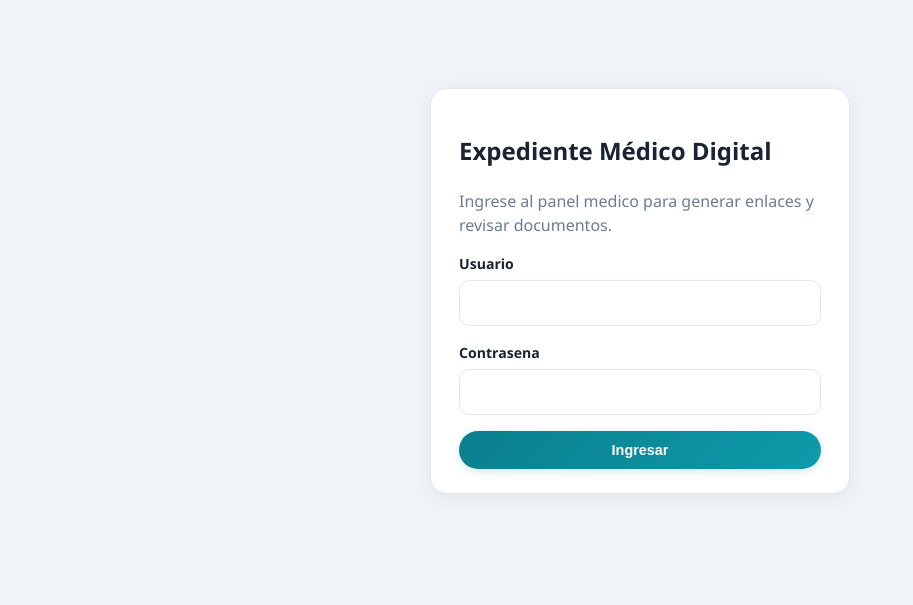
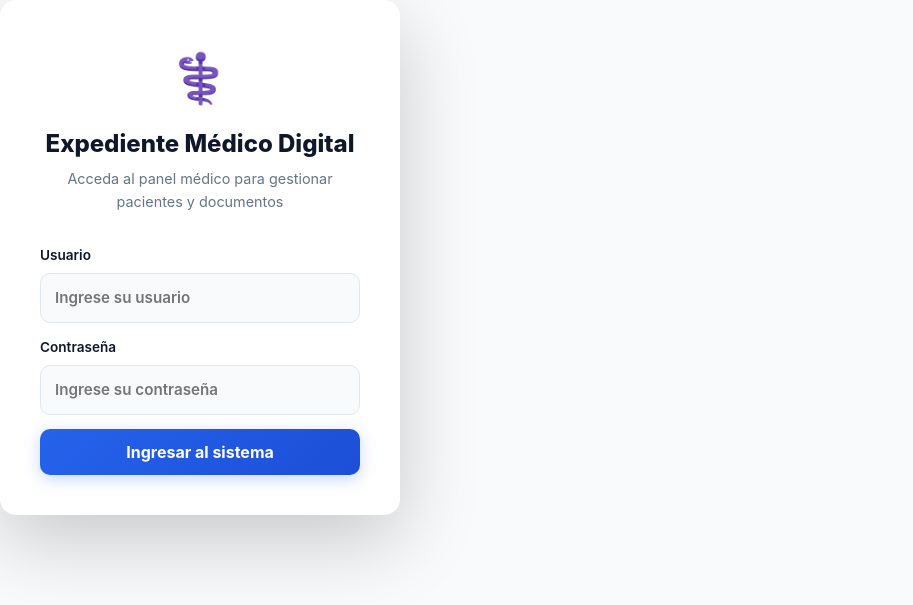
Before and after one commit to kalipso-kalimba/Expediente-Medico-Digital, a FastAPI app: page / in a window 1280 px wide. Shown: the top 605 px of the page, without its empty margins (0-913 px from the left). Run offline with FastAPI, Linux system fonts and the light colour scheme; parts of the project's set-up code (start-up, migrations or seed data) failed here and were passed over.

Commit message:
feat: login page rediseñada con estilo profesional y header blanco

```diff
--- a/static/styles.css
+++ b/static/styles.css
@@ -1,33 +1,40 @@
 :root {
-  --primary: #0a7e8c;
-  --primary-dark: #065a65;
-  --primary-light: #e0f7fa;
-  --accent: #f5a623;
-  --success: #27ae60;
-  --danger: #e74c3c;
-  --danger-dark: #c0392b;
-  --bg: #f0f4f8;
+  --primary: #2563eb;
+  --primary-dark: #1d4ed8;
+  --primary-light: #dbeafe;
+  --primary-bg: #eff6ff;
+  --accent: #f59e0b;
+  --success: #16a34a;
+  --success-light: #dcfce7;
+  --danger: #dc2626;
+  --danger-light: #fee2e2;
+  --danger-dark: #b91c1c;
+  --bg: #f8fafc;
   --card: #ffffff;
-  --ink: #1a2332;
-  --muted: #6b7c93;
+  --ink: #0f172a;
+  --muted: #64748b;
   --line: #e2e8f0;
-  --card-shadow: 0 4px 20px rgba(0, 0, 0, .06);
-  --card-hover: 0 8px 32px rgba(0, 0, 0, .10);
-  --radius: 16px;
-  --radius-sm: 10px;
-  --transition: .25s cubic-bezier(.4, 0, .2, 1);
-  font-family: 'Segoe UI', system-ui, -apple-system, sans-serif;
+  --card-shadow: 0 1px 3px rgba(0,0,0,.06), 0 1px 2px rgba(0,0,0,.04);
+  --card-hover: 0 10px 40px rgba(0,0,0,.08), 0 2px 8px rgba(0,0,0,.04);
+  --radius: 12px;
+  --radius-sm: 8px;
+  --radius-xs: 6px;
+  --transition: .2s ease;
+  font-family: 'Inter', 'Segoe UI', system-ui, -apple-system, sans-serif;
 }
 
 [data-theme="dark"] {
-  --bg: #0f1923;
-  --card: #1a2d3d;
-  --ink: #e2eaf1;
-  --muted: #8a9fb0;
-  --primary-light: #1a3a45;
-  --line: #2a4052;
-  --card-shadow: 0 4px 20px rgba(0, 0, 0, .3);
-  --card-hover: 0 8px 32px rgba(0, 0, 0, .4);
+  --bg: #0b1120;
+  --card: #1a2332;
+  --ink: #e2e8f0;
+  --muted: #94a3b8;
+  --primary-light: #1e3a5f;
+  --primary-bg: #0f1d33;
+  --line: #1e293b;
+  --card-shadow: 0 1px 3px rgba(0,0,0,.2), 0 1px 2px rgba(0,0,0,.15);
+  --card-hover: 0 10px 40px rgba(0,0,0,.3), 0 2px 8px rgba(0,0,0,.15);
+  --success-light: #052e16;
+  --danger-light: #450a0a;
 }
 
 * { box-sizing: border-box; }
@@ -36,205 +43,266 @@ body {
   margin: 0;
   background: var(--bg);
   color: var(--ink);
-  font-family: 'Segoe UI', system-ui, -apple-system, sans-serif;
-  line-height: 1.5;
+  line-height: 1.6;
   transition: background var(--transition), color var(--transition);
+  -webkit-font-smoothing: antialiased;
 }
 
-.shell { width: min(1120px, calc(100% - 32px)); margin: 0 auto; padding: 24px 0; }
+.shell { width: min(1200px, calc(100% - 40px)); margin: 0 auto; padding: 28px 0; }
 
+/* ── Login Page ── */
+.login-page {
+  min-height: 100vh;
+  display: flex;
+  align-items: center;
+  justify-content: center;
+  background: linear-gradient(135deg, #1e40af 0%, #3b82f6 100%);
+  padding: 20px;
+}
+.login-card {
+  background: white;
+  border-radius: 16px;
+  padding: 40px;
+  width: 100%;
+  max-width: 400px;
+  box-shadow: 0 25px 80px rgba(0,0,0,.2);
+}
+.login-card h1 {
+  font-size: 1.5rem;
+  font-weight: 800;
+  color: #0f172a;
+  margin: 0 0 4px;
+  text-align: center;
+}
+.login-card .subtitle {
+  color: #64748b;
+  text-align: center;
+  margin: 0 0 32px;
+  font-size: .9rem;
+}
+.login-card label { color: #0f172a; font-size: .85rem; font-weight: 600; }
+.login-card input {
+  border: 1.5px solid #e2e8f0;
+  border-radius: 10px;
+  padding: 12px 14px;
+  font-size: .95rem;
+  background: #f8fafc;
+  transition: all .2s;
+}
+.login-card input:focus {
+  border-color: #2563eb;
+  box-shadow: 0 0 0 3px rgba(37,99,235,.12);
+  background: white;
+}
+.login-card button {
+  width: 100%;
+  padding: 13px;
+  border: 0;
+  border-radius: 10px;
+  background: linear-gradient(135deg, #2563eb, #1d4ed8);
+  color: white;
+  font-weight: 700;
+  font-size: 1rem;
+  cursor: pointer;
+  transition: all .2s;
+  box-shadow: 0 4px 16px rgba(37,99,235,.25);
+}
+.login-card button:hover { transform: translateY(-1px); box-shadow: 0 6px 24px rgba(37,99,235,.35); }
+.login-logo {
+  text-align: center;
+  margin-bottom: 8px;
+}
+.login-logo .icon {
+  font-size: 3rem;
+  display: block;
+  margin-bottom: 8px;
+}
+
+/* ── Header ── */
 .topbar {
-  background: linear-gradient(135deg, #065a65 0%, #0a7e8c 50%, #0d9bab 100%);
+  background: white;
+  border: 1px solid var(--line);
   border-radius: var(--radius);
-  padding: 20px 28px;
-  margin-bottom: 20px;
+  padding: 16px 24px;
+  margin-bottom: 24px;
   display: flex;
   justify-content: space-between;
   align-items: center;
   gap: 16px;
   flex-wrap: wrap;
-  box-shadow: 0 4px 24px rgba(10, 126, 140, .25);
+  box-shadow: var(--card-shadow);
 }
 .topbar h1 {
   margin: 0;
-  font-size: 1.35rem;
-  color: white;
-  font-weight: 700;
-  letter-spacing: -.02em;
+  font-size: 1.2rem;
+  color: var(--ink);
+  font-weight: 800;
+  letter-spacing: -.03em;
 }
-.topbar .muted { color: rgba(255,255,255,.75); font-size: .85rem; margin: 2px 0 0; }
-.topbar .muted .badge { background: rgba(255,255,255,.2); color: white; font-size: .65rem; padding: 2px 10px; border-radius: 999px; font-weight: 700; text-transform: uppercase; }
+.topbar h1::before { content: "⚕️"; margin-right: 8px; }
+.topbar .muted { color: var(--muted); font-size: .82rem; margin: 2px 0 0; }
+.topbar .muted .badge { background: var(--primary); color: white; font-size: .6rem; padding: 2px 10px; border-radius: 999px; font-weight: 700; text-transform: uppercase; letter-spacing: .05em; }
 
-.topbar-actions { display: flex; gap: 8px; align-items: center; flex-wrap: wrap; }
-.topbar-actions .buttonlink { background: rgba(255,255,255,.15); color: white; border: 1px solid rgba(255,255,255,.1); }
-.topbar-actions .buttonlink:hover { background: rgba(255,255,255,.25); }
-.topbar-actions form button { background: rgba(255,255,255,.15); border: 1px solid rgba(255,255,255,.1); }
-.topbar-actions form button:hover { background: rgba(255,255,255,.25); }
+.topbar-actions { display: flex; gap: 6px; align-items: center; flex-wrap: wrap; }
+.topbar-actions .buttonlink { background: var(--bg); color: var(--muted); border: 1px solid var(--line); font-size: .82rem; padding: 7px 14px; }
+.topbar-actions .buttonlink:hover { background: var(--primary); color: white; border-color: var(--primary); }
+.topbar-actions form button { background: var(--bg); color: var(--muted); border: 1px solid var(--line); font-size: .82rem; padding: 7px 14px; box-shadow: none; }
+.topbar-actions form button:hover { background: var(--danger); color: white; border-color: var(--danger); }
 
 .theme-toggle {
-  background: rgba(255,255,255,.15);
-  border: 1px solid rgba(255,255,255,.1);
-  color: white;
+  background: var(--bg);
+  border: 1px solid var(--line);
+  color: var(--muted);
   cursor: pointer;
-  padding: 8px 14px;
+  padding: 7px 14px;
   border-radius: 999px;
   font-size: .82rem;
-  font-weight: 700;
-  transition: background var(--transition);
+  font-weight: 600;
+  transition: all var(--transition);
   display: inline-flex;
   align-items: center;
   gap: 6px;
+  box-shadow: none;
 }
-.theme-toggle:hover { background: rgba(255,255,255,.25); }
+.theme-toggle:hover { background: var(--primary); color: white; border-color: var(--primary); }
 
-.tabs { display: flex; flex-wrap: wrap; gap: 8px; margin-bottom: 20px; }
+/* ── Tabs / Nav ── */
+.tabs { display: flex; flex-wrap: wrap; gap: 6px; margin-bottom: 24px; }
 .buttonlink {
   display: inline-flex;
   align-items: center;
   justify-content: center;
   border-radius: 999px;
-  padding: 10px 18px;
+  padding: 9px 18px;
   background: var(--card);
-  color: var(--primary);
-  font-weight: 700;
-  font-size: .88rem;
+  color: var(--muted);
+  font-weight: 600;
+  font-size: .85rem;
   text-decoration: none;
   border: 1px solid var(--line);
   transition: all var(--transition);
-  box-shadow: var(--card-shadow);
 }
-.buttonlink:hover { border-color: var(--primary); color: var(--primary); background: var(--primary-light); }
-.buttonlink.active { background: var(--primary); color: white; border-color: var(--primary); box-shadow: 0 2px 12px rgba(10,126,140,.3); }
+.buttonlink:hover { border-color: var(--primary); color: var(--primary); background: var(--primary-bg); }
+.buttonlink.active { background: var(--primary); color: white; border-color: var(--primary); box-shadow: 0 2px 8px rgba(37,99,235,.2); font-weight: 700; }
 
+/* ── Cards ── */
 .card {
   background: var(--card);
   border: 1px solid var(--line);
   border-radius: var(--radius);
   box-shadow: var(--card-shadow);
-  padding: 24px 28px;
-  margin-bottom: 20px;
+  padding: 24px;
+  margin-bottom: 24px;
   transition: box-shadow var(--transition), background var(--transition), border-color var(--transition);
 }
-.card:hover { box-shadow: var(--card-hover); }
-.card h2 { font-size: 1.05rem; font-weight: 700; margin: 0 0 16px; color: var(--ink); }
+.card h2 { font-size: 1rem; font-weight: 700; margin: 0 0 16px; color: var(--ink); letter-spacing: -.02em; }
 .card-header { display: flex; justify-content: space-between; align-items: center; gap: 12px; margin-bottom: 16px; flex-wrap: wrap; }
 .card-header h2 { margin: 0; }
 
-.stats-grid { display: grid; grid-template-columns: repeat(4, 1fr); gap: 16px; margin-bottom: 20px; }
+/* ── Stats Grid ── */
+.stats-grid { display: grid; grid-template-columns: repeat(4, 1fr); gap: 16px; margin-bottom: 24px; }
 .stat-card {
   background: var(--card);
   border: 1px solid var(--line);
   border-radius: var(--radius);
-  padding: 20px 22px;
+  padding: 20px;
   box-shadow: var(--card-shadow);
   transition: all var(--transition);
-  position: relative;
-  overflow: hidden;
 }
-.stat-card::before {
-  content: '';
-  position: absolute;
-  top: 0; left: 0; right: 0;
-  height: 4px;
-  border-radius: var(--radius) var(--radius) 0 0;
-}
-.stat-card:nth-child(1)::before { background: linear-gradient(90deg, #0a7e8c, #0d9bab); }
-.stat-card:nth-child(2)::before { background: linear-gradient(90deg, #27ae60, #2ecc71); }
-.stat-card:nth-child(3)::before { background: linear-gradient(90deg, #f5a623, #f7c948); }
-.stat-card:nth-child(4)::before { background: linear-gradient(90deg, #e74c3c, #ec7063); }
 .stat-card:hover { box-shadow: var(--card-hover); transform: translateY(-2px); }
-.stat-card .stat-value { font-size: 2rem; font-weight: 800; margin: 0 0 2px; }
-.stat-card:nth-child(1) .stat-value { color: #0a7e8c; }
-.stat-card:nth-child(2) .stat-value { color: #27ae60; }
-.stat-card:nth-child(3) .stat-value { color: #f5a623; }
-.stat-card:nth-child(4) .stat-value { color: #e74c3c; }
-.stat-card .stat-label { font-size: .78rem; color: var(--muted); font-weight: 600; text-transform: uppercase; letter-spacing: .04em; margin: 0; }
-.stat-card .stat-icon { font-size: 1.6rem; margin-bottom: 8px; display: block; }
+.stat-card .stat-value { font-size: 1.75rem; font-weight: 800; margin: 0; }
+.stat-card .stat-label { font-size: .75rem; color: var(--muted); font-weight: 600; text-transform: uppercase; letter-spacing: .05em; margin: 4px 0 0; }
+.stat-card .stat-icon { font-size: 1.5rem; margin-bottom: 8px; display: block; }
+.stat-card:nth-child(1) .stat-value { color: #2563eb; }
+.stat-card:nth-child(2) .stat-value { color: #16a34a; }
+.stat-card:nth-child(3) .stat-value { color: #d97706; }
+.stat-card:nth-child(4) .stat-value { color: #dc2626; }
 
+/* ── Timeline ── */
 .timeline { position: relative; padding-left: 28px; }
 .timeline::before {
-  content: ''; position: absolute; left: 9px; top: 6px; bottom: 6px;
+  content: ''; position: absolute; left: 9px; top: 8px; bottom: 8px;
   width: 2px; background: var(--line); border-radius: 2px;
 }
-.timeline-item { position: relative; margin-bottom: 18px; }
+.timeline-item { position: relative; margin-bottom: 20px; }
+.timeline-item:last-child { margin-bottom: 0; }
 .timeline-item::before {
-  content: ''; position: absolute; left: -22px; top: 5px;
-  width: 12px; height: 12px; border-radius: 50%;
-  background: var(--primary); border: 3px solid var(--card);
+  content: ''; position: absolute; left: -22px; top: 6px;
+  width: 10px; height: 10px; border-radius: 50%;
+  background: var(--primary); border: 2px solid var(--card);
   box-shadow: 0 0 0 2px var(--primary);
 }
-.timeline-item .time { font-size: .78rem; color: var(--muted); margin-bottom: 2px; }
-.timeline-item .desc { font-weight: 700; font-size: .92rem; }
-.timeline-item .detail { font-size: .84rem; color: var(--muted); }
+.timeline-item .time { font-size: .75rem; color: var(--muted); margin-bottom: 2px; font-weight: 500; }
+.timeline-item .desc { font-weight: 700; font-size: .9rem; }
+.timeline-item .detail { font-size: .82rem; color: var(--muted); }
 
-.toast-container { position: fixed; top: 20px; right: 20px; z-index: 9999; display: grid; gap: 10px; max-width: 380px; }
+/* ── Toasts ── */
+.toast-container { position: fixed; top: 20px; right: 20px; z-index: 9999; display: grid; gap: 8px; max-width: 360px; }
 .toast {
-  padding: 14px 22px; border-radius: var(--radius-sm);
-  box-shadow: 0 8px 32px rgba(0,0,0,.18);
-  font-weight: 700; font-size: .9rem;
-  animation: toastIn .35s ease-out forwards;
+  padding: 14px 20px; border-radius: var(--radius-sm);
+  box-shadow: 0 8px 32px rgba(0,0,0,.15);
+  font-weight: 600; font-size: .88rem;
+  animation: toastIn .3s ease-out forwards;
   display: flex; align-items: center; gap: 10px;
-  transition: opacity .3s;
+  line-height: 1.4;
 }
-.toast.toast-out { animation: toastOut .3s ease-in forwards; }
-.toast-success { background: #27ae60; color: white; }
-.toast-error { background: #e74c3c; color: white; }
-.toast-info { background: var(--primary); color: white; }
+.toast.toast-out { animation: toastOut .25s ease-in forwards; }
+.toast-success { background: #16a34a; color: white; }
+.toast-error { background: #dc2626; color: white; }
+.toast-info { background: #2563eb; color: white; }
 
-@keyframes toastIn { from { transform: translateX(100%); opacity: 0; } to { transform: translateX(0); opacity: 1; } }
-@keyframes toastOut { from { transform: translateX(0); opacity: 1; } to { transform: translateX(100%); opacity: 0; } }
+@keyframes toastIn { from { transform: translateX(80px); opacity: 0; } to { transform: translateX(0); opacity: 1; } }
+@keyframes toastOut { from { transform: translateX(0); opacity: 1; } to { transform: translateX(80px); opacity: 0; } }
 
-.actions { display: flex; flex-wrap: wrap; gap: 8px; align-items: center; }
-.actions .buttonlink { padding: 7px 14px; font-size: .82rem; }
-.actions form button { padding: 7px 14px; font-size: .82rem; }
+/* ── Buttons & Forms ── */
+button, .btn {
+  border: 0;
+  border-radius: 999px;
+  padding: 10px 20px;
+  background: var(--primary);
+  color: white;
+  font-weight: 600;
+  font-size: .88rem;
+  cursor: pointer;
+  transition: all var(--transition);
+  font-family: inherit;
+}
+button:hover { background: var(--primary-dark); box-shadow: 0 4px 12px rgba(37,99,235,.25); }
+.secondary { background: var(--muted); }
+.secondary:hover { background: #475569; }
+.danger { background: var(--danger); }
+.danger:hover { background: var(--danger-dark); }
+.small { padding: 6px 14px; font-size: .8rem; }
+.inline-form { display: inline-flex; margin: 0; }
 
 input, select, textarea {
   width: 100%;
   border: 1.5px solid var(--line);
   border-radius: var(--radius-sm);
-  padding: 11px 14px;
+  padding: 10px 14px;
   font: inherit;
-  font-size: .92rem;
+  font-size: .9rem;
   background: var(--card);
   color: var(--ink);
-  transition: border-color var(--transition), box-shadow var(--transition), background var(--transition);
+  transition: border-color var(--transition), box-shadow var(--transition);
 }
-input:focus, select:focus, textarea:focus { outline: none; border-color: var(--primary); box-shadow: 0 0 0 3px rgba(10,126,140,.12); }
+input:focus, select:focus, textarea:focus { outline: none; border-color: var(--primary); box-shadow: 0 0 0 3px rgba(37,99,235,.1); }
 
-label { display: grid; gap: 6px; font-weight: 700; font-size: .88rem; color: var(--ink); }
+label { display: grid; gap: 6px; font-weight: 600; font-size: .85rem; color: var(--ink); }
 
-button {
-  border: 0;
-  border-radius: 999px;
-  padding: 11px 22px;
-  background: linear-gradient(135deg, var(--primary), #0d9bab);
-  color: white;
-  font-weight: 700;
-  font-size: .9rem;
-  cursor: pointer;
-  transition: all var(--transition);
-  box-shadow: 0 2px 8px rgba(10,126,140,.2);
-}
-button:hover { transform: translateY(-1px); box-shadow: 0 4px 16px rgba(10,126,140,.3); }
-button:active { transform: translateY(0); }
+.actions { display: flex; flex-wrap: wrap; gap: 6px; align-items: center; }
+.actions .buttonlink { padding: 6px 14px; font-size: .8rem; border-radius: 999px; }
+.actions form button, .actions .btn { padding: 6px 14px; font-size: .8rem; border-radius: 999px; }
 
-.secondary { background: #526170; box-shadow: none; }
-.secondary:hover { background: #3f4e5c; box-shadow: none; }
-
-.danger { background: var(--danger); box-shadow: 0 2px 8px rgba(231,76,60,.2); }
-.danger:hover { background: var(--danger-dark); box-shadow: 0 4px 16px rgba(231,76,60,.3); }
-
-.small { padding: 7px 14px; font-size: .82rem; }
-.inline-form { display: inline-flex; margin: 0; }
-
+/* ── Status / Badge ── */
 .status {
   display: inline-block;
   border-radius: 999px;
-  padding: 4px 12px;
-  font-weight: 700;
-  font-size: .78rem;
-  background: #e8f8ee;
-  color: #1a7d36;
+  padding: 3px 10px;
+  font-weight: 600;
+  font-size: .75rem;
+  background: var(--success-light);
+  color: var(--success);
 }
 .badge {
   display: inline-block;
@@ -242,78 +310,87 @@ button:active { transform: translateY(0); }
   background: var(--primary);
   color: white;
   padding: 2px 10px;
-  font-size: .7rem;
+  font-size: .65rem;
   font-weight: 700;
   text-transform: uppercase;
+  letter-spacing: .03em;
   vertical-align: middle;
 }
 
 .grid { display: grid; gap: 20px; }
 .two { grid-template-columns: repeat(2, minmax(0, 1fr)); }
 .three { grid-template-columns: repeat(3, minmax(0, 1fr)); }
-.stack { display: grid; gap: 16px; }
+.stack { display: grid; gap: 14px; }
+.searchbar { display: grid; grid-template-columns: minmax(0, 1fr) auto; gap: 14px; align-items: end; }
 
-.searchbar { display: grid; grid-template-columns: minmax(0, 1fr) auto; gap: 14px; align-items: end; }
-.empty { color: var(--muted); font-weight: 600; margin: 20px 0 0; text-align: center; padding: 20px; background: var(--bg); border-radius: var(--radius-sm); }
+.empty {
+  color: var(--muted); font-weight: 500; margin: 16px 0 0;
+  text-align: center; padding: 24px; background: var(--bg);
+  border-radius: var(--radius-sm); font-size: .88rem;
+}
 .muted { color: var(--muted); }
-.error { color: var(--danger); font-weight: 700; }
-.success { color: var(--success); font-weight: 700; }
-.narrow { max-width: 420px; margin: 8vh auto; }
+.error { color: var(--danger); font-weight: 600; }
+.success { color: var(--success); font-weight: 600; }
+.narrow { max-width: 400px; margin: 0 auto; }
 .center { text-align: center; }
 
-.tablewrap { overflow-x: auto; border-radius: var(--radius-sm); border: 1px solid var(--line); }
+/* ── Tables ── */
+.tablewrap {
+  overflow-x: auto;
+  border: 1px solid var(--line);
+  border-radius: var(--radius-sm);
+}
 table { width: 100%; border-collapse: collapse; }
 th {
   text-align: left;
-  padding: 12px 14px;
-  font-size: .75rem;
+  padding: 10px 14px;
+  font-size: .72rem;
   text-transform: uppercase;
   letter-spacing: .06em;
   color: var(--muted);
   font-weight: 700;
   background: var(--bg);
   border-bottom: 1px solid var(--line);
+  white-space: nowrap;
 }
-td { padding: 12px 14px; border-bottom: 1px solid var(--line); vertical-align: top; font-size: .9rem; }
+td { padding: 10px 14px; border-bottom: 1px solid var(--line); vertical-align: top; font-size: .88rem; }
 tr:last-child td { border-bottom: none; }
-tr:hover td { background: rgba(10,126,140,.03); }
-a { color: var(--primary); font-weight: 700; text-decoration: none; transition: color var(--transition); }
+tr:hover td { background: var(--primary-bg); }
+a { color: var(--primary); font-weight: 600; text-decoration: none; transition: color var(--transition); }
 a:hover { color: var(--primary-dark); text-decoration: underline; }
-small { color: var(--muted); font-size: .82rem; }
+small { color: var(--muted); font-size: .8rem; }
 
+/* ── Hero ── */
 .hero {
-  background: linear-gradient(135deg, #065a65 0%, #0a7e8c 100%);
+  background: linear-gradient(135deg, #1e40af 0%, #3b82f6 100%);
   border-radius: var(--radius);
-  padding: 32px 36px;
+  padding: 28px 32px;
   color: white;
-  box-shadow: 0 4px 24px rgba(10,126,140,.25);
-  margin-bottom: 20px;
+  box-shadow: 0 4px 20px rgba(37,99,235,.2);
+  margin-bottom: 24px;
 }
 
+/* ── Form Fields ── */
 .question, fieldset {
   border: 1.5px solid var(--line);
   border-radius: var(--radius-sm);
-  padding: 18px;
-  margin: 16px 0;
+  padding: 16px;
+  margin: 14px 0;
   transition: border-color var(--transition);
 }
-.question span, legend { font-weight: 700; margin-bottom: 10px; display: block; font-size: .9rem; }
-.question label, fieldset label, .declaration { display: inline-flex; align-items: center; gap: 8px; margin-right: 16px; font-weight: 600; }
+.question span, legend { font-weight: 700; margin-bottom: 8px; display: block; font-size: .88rem; color: var(--ink); }
+.question label, fieldset label, .declaration { display: inline-flex; align-items: center; gap: 8px; margin-right: 14px; font-weight: 500; font-size: .85rem; }
 .question input, fieldset input, .declaration input { width: auto; }
 .conditional { display: none; margin-bottom: 14px; }
 .conditional.show { display: grid; }
 .hidden { display: none !important; }
-
 .lookup-box {
-  display: grid;
-  align-content: end;
-  gap: 8px;
   padding: 14px;
   border: 1.5px dashed var(--line);
   border-radius: var(--radius-sm);
-  background: var(--primary-light);
+  background: var(--primary-bg);
 }
-.lookup-box p { margin: 0; font-size: .88rem; }
+.lookup-box p { margin: 0; font-size: .85rem; color: var(--muted); }
 
 .image-card { max-width: 900px; margin-left: auto; margin-right: auto; }
 .id-image { display: block; width: 100%; max-height: 70vh; object-fit: contain; border: 1px solid var(--line); border-radius: var(--radius-sm); background: var(--bg); margin: 16px 0; }
@@ -322,16 +399,17 @@ small { color: var(--muted); font-size: .82rem; }
   .stats-grid { grid-template-columns: repeat(2, 1fr); }
 }
 @media (max-width: 760px) {
-  .shell { padding: 12px 0; }
+  .shell { padding: 16px 0; }
   .card, .hero { border-radius: var(--radius-sm); padding: 18px; }
   .two, .three { grid-template-columns: 1fr; }
   .stats-grid { grid-template-columns: repeat(2, 1fr); gap: 10px; }
-  .stat-card { padding: 14px 16px; }
-  .stat-card .stat-value { font-size: 1.5rem; }
-  .topbar { padding: 16px 18px; flex-direction: column; align-items: flex-start; }
+  .stat-card { padding: 16px; }
+  .stat-card .stat-value { font-size: 1.4rem; }
+  .topbar { padding: 14px 18px; flex-direction: column; align-items: flex-start; }
   .topbar-actions { width: 100%; }
   .searchbar { grid-template-columns: 1fr; }
   .question label, fieldset label { display: flex; margin: 8px 0; }
   button { width: 100%; min-height: 44px; }
-  .actions .buttonlink, .actions form button { width: auto; }
+  .actions .buttonlink, .actions .btn, .actions form button { width: auto; min-height: auto; }
+  .login-card { padding: 28px 24px; }
 }
--- a/templates/base.html
+++ b/templates/base.html
@@ -6,11 +6,13 @@
   <title>{{ title or "Expediente Médico Digital" }}</title>
   <link rel="stylesheet" href="/static/styles.css">
 </head>
-<body>
+<body{% block body_attrs %}{% endblock %}>
   <div id="toast-container" class="toast-container"></div>
+  {% block body_content %}
   <main class="shell">
     {% block content %}{% endblock %}
   </main>
+  {% endblock %}
   <script src="/static/app.js"></script>
 </body>
 </html>
--- a/templates/login.html
+++ b/templates/login.html
@@ -1,15 +1,17 @@
 {% extends "base.html" %}
-{% block content %}
-<section class="card narrow">
+{% block body_attrs %}class="login-page"{% endblock %}
+{% block body_content %}
+<div class="login-card">
+  <div class="login-logo"><span class="icon">⚕️</span></div>
   <h1>Expediente Médico Digital</h1>
-  <p class="muted">Ingrese al panel medico para generar enlaces y revisar documentos.</p>
-  {% if error %}<p class="error">{{ error }}</p>{% endif %}
-  {% if msg == 'password_changed' %}<p class="success">Contrase&ntilde;a actualizada correctamente. Inicie sesi&oacute;n nuevamente.</p>{% endif %}
+  <p class="subtitle">Acceda al panel médico para gestionar pacientes y documentos</p>
+  {% if error %}<p class="error" style="text-align:center;margin-bottom:16px;color:#dc2626;">{{ error }}</p>{% endif %}
+  {% if msg == 'password_changed' %}<p class="success" style="text-align:center;margin-bottom:16px;">Contrase&ntilde;a actualizada correctamente. Inicie sesi&oacute;n nuevamente.</p>{% endif %}
   <form method="post" action="/login" class="stack">
     <input type="hidden" name="csrf_token" value="{{ csrf_token }}">
-    <label>Usuario<input name="username" required autocomplete="username"></label>
-    <label>Contrasena<input name="password" type="password" required autocomplete="current-password"></label>
-    <button>Ingresar</button>
+    <label>Usuario<input name="username" required autocomplete="username" placeholder="Ingrese su usuario"></label>
+    <label>Contrase&ntilde;a<input name="password" type="password" required autocomplete="current-password" placeholder="Ingrese su contrase&ntilde;a"></label>
+    <button>Ingresar al sistema</button>
   </form>
-</section>
+</div>
 {% endblock %}
```
